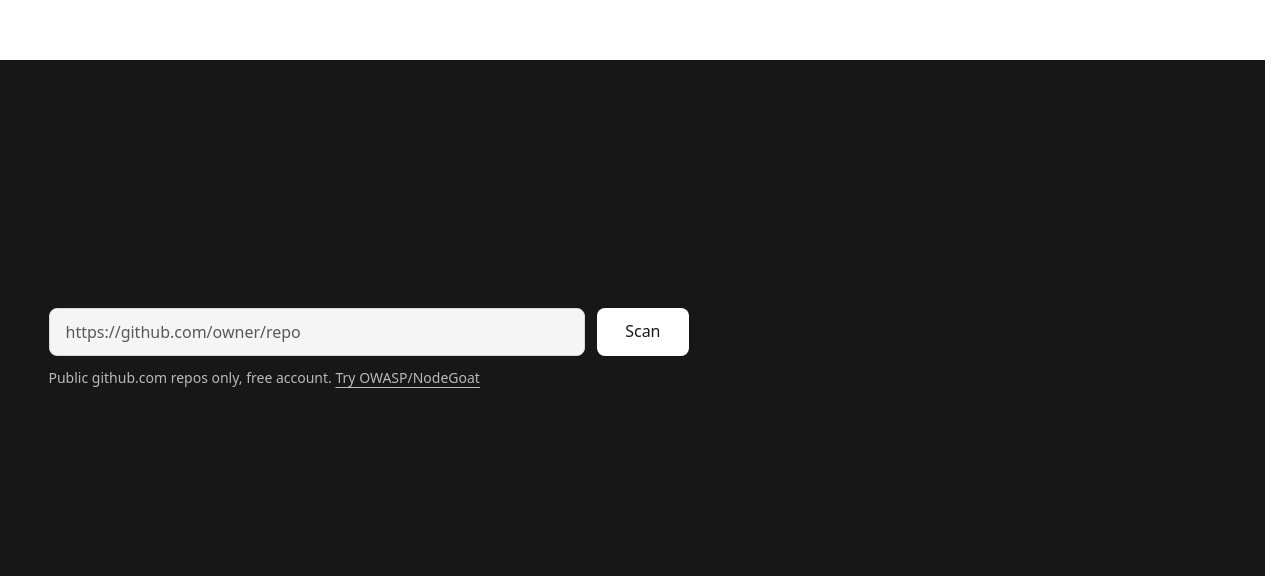
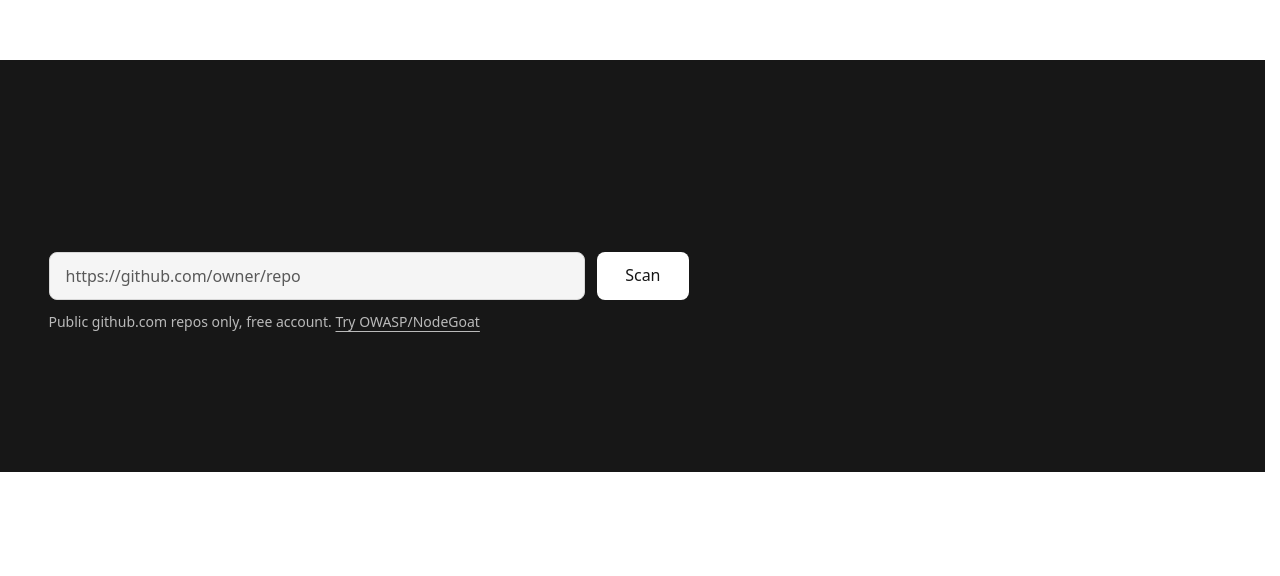
Before and after one commit to amanmishra20feb/cyber-lens, a React (Vite) app in the folder frontend/: page / in a window 1280 px wide. Shown: the part 4258-4834 px from the top of the page. After the commit the page ends 4730 px from the top, so only its background shows below. Built offline with nearby package versions, Linux system fonts and the light colour scheme; no server answers.

Commit message:
fixed footer spacing

```diff
--- a/frontend/src/landing/Landing.jsx
+++ b/frontend/src/landing/Landing.jsx
@@ -200,12 +200,12 @@ export function LandingPage() {
       </div>
 
       <footer className={`${gap} bg-ink text-bg`}>
-        <div className="mx-auto max-w-[1200px] px-4 pt-16 md:pt-24">
+        <div className="mx-auto max-w-[1200px] px-4 pt-8 md:pt-10">
           <h2 className="reveal text-[clamp(32px,5vw,56px)] leading-[1.05] font-medium tracking-[-0.02em]">How does your repo look?</h2>
           <p className="reveal mt-3 max-w-[46ch] text-bg/70">The NodeGoat scan above took {scan.seconds} seconds. Paste a link and find out.</p>
           <div className="mt-8 max-w-[640px]"><ScanForm id="repo-bottom" inverse /></div>
-          <div className="mt-16 md:mt-20">
-            <p className="reveal flex items-baseline justify-between pb-8 text-[length:clamp(40px,6vw,76px)] leading-none font-medium tracking-[-0.03em]">
+          <div className="mt-12 md:mt-14">
+            <p className="reveal flex items-baseline justify-between pb-6 text-[length:clamp(36px,5vw,60px)] leading-none font-medium tracking-[-0.03em]">
               <span>Cyberlens</span>
               <span className="text-bg/45">2026</span>
             </p>
```
